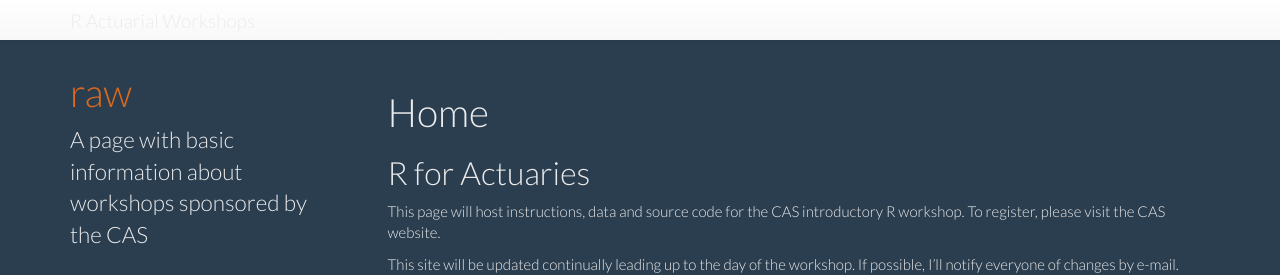
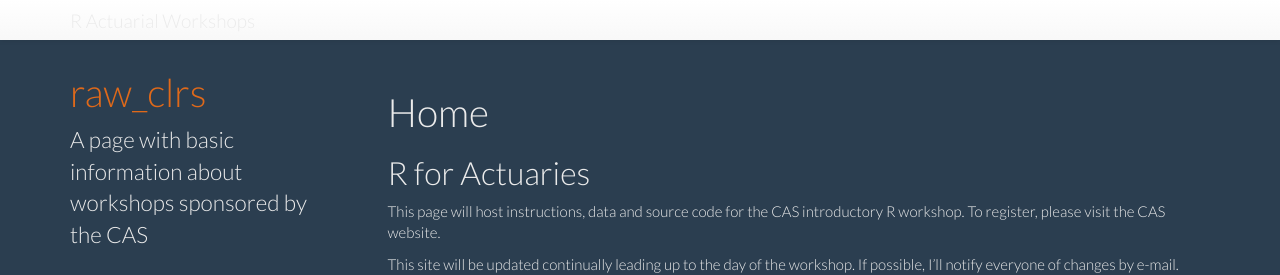
Before and after one commit to PirateGrunt/raw_clrs, a Jekyll site: the page built from index.md, in a window 1280 px wide and 1260 px high. Shown: the top 275 px of the window. Built offline with Jekyll 4.4.1, drawn with Linux system fonts in a browser that asks for light colours; nearby versions of some CDN libraries; library files that are not in the unit come from our copies.

Commit message:
Change URL

```diff
--- a/_config.yml
+++ b/_config.yml
@@ -5,11 +5,11 @@
 permalink:        pretty
 
 # Setup
-title:            raw
+title:            raw_clrs
 tagline:          'R Actuarial Workshops'
 description:      'A page with basic information about workshops sponsored by the CAS'
-url:              http://pirategrunt.github.io/raw/
-baseurl:          /raw
+url:              http://pirategrunt.github.io/raw_clrs/
+baseurl:          /raw_clrs
 theme:            Superhero
 
 author:
@@ -22,4 +22,4 @@
 version:          1.0.0
 
 github:
-  repo:           https://github.com/PirateGrunt/raw
+  repo:           https://github.com/PirateGrunt/raw_clrs
```
